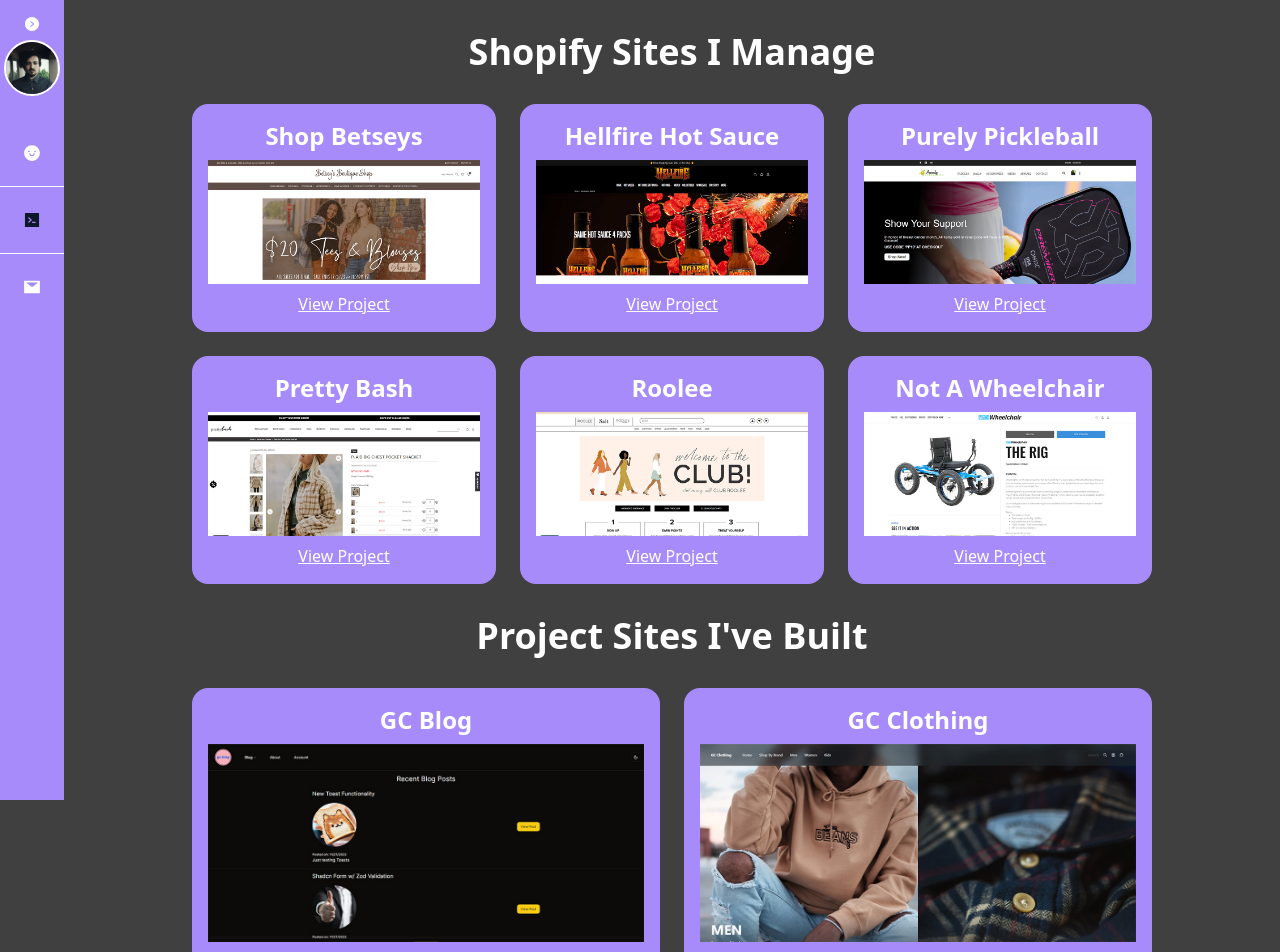
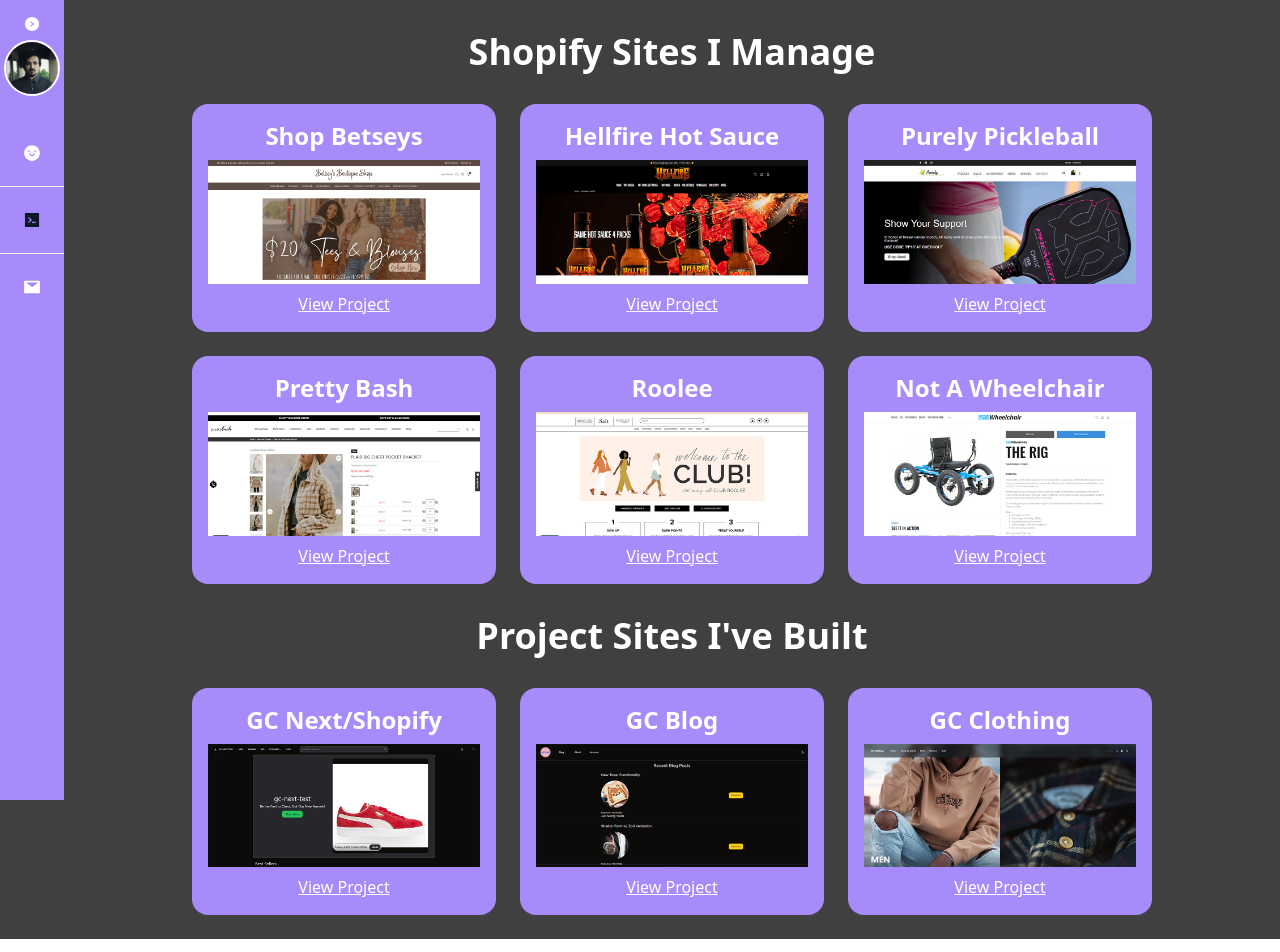
Before and after one commit to GabeCloud94/new-portfolio, a React (Vite) app: page /work in a window 1280 px wide. Shown: the top 952 px of the page. Built offline with nearby package versions, Linux system fonts and the light colour scheme.

Commit message:
New Ecommerce Project addition

```diff
--- a/src/pages/Work.tsx
+++ b/src/pages/Work.tsx
@@ -6,6 +6,7 @@ import Image5 from '../assets/roolee.jpg'
 import Image6 from '../assets/not-a-wheelchair.jpg'
 import GCBlog from '../assets/gc-blog.jpg'
 import GCClothing from '../assets/gc-clothing.jpg'
+import GCNextTest from '../assets/gc-next-test.jpg'
 import SitesCard from '../components/SitesCard'
 
 
@@ -48,6 +49,11 @@ const shopifySites = [
 
   const projectSites = [
       {
+        title: 'GC Next/Shopify',
+        image: `${ GCNextTest }`, // Provide the actual image path
+        link: 'https://nextjs-commerce-liart-beta.vercel.app/',
+      },
+      {
         title: 'GC Blog',
         image: `${ GCBlog }`, // Provide the actual image path
         link: 'https://supabase-blog-tau.vercel.app/',
@@ -73,7 +79,7 @@ export default function Work() {
         ))}
         </div>
         <h2 className='text-4xl font-bold my-8'>Project Sites I've Built</h2>
-        <div className='grid 2xl:max-w-screen-xl xl:max-w-screen-lg md:max-w-screen-md mx-auto px-8 gap-6 grid-cols-1 md:grid-cols-2 mb-6'>
+        <div className='grid 2xl:max-w-screen-xl xl:max-w-screen-lg md:max-w-screen-md mx-auto px-8 gap-6 grid-cols-1 md:grid-cols-3 mb-6'>
         {projectSites.map((project, index) => (
         <SitesCard title={project.title} image={project.image} link={project.link} index={index} key={index} />
         ))}
```
Also changed, not shown: src/assets/gc-next-test.jpg (added).
